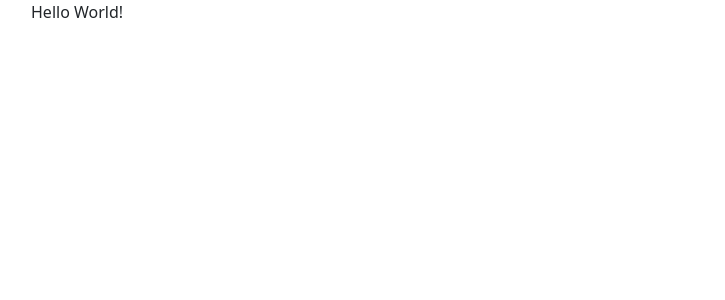
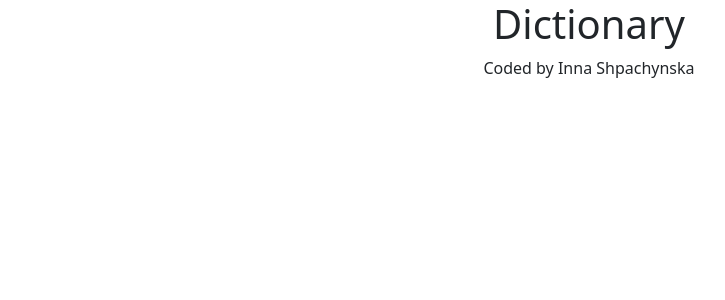
Before and after one commit to InnaShp/dictionary-project, a React (Create React App) app: page / in a window 1280 px wide. Shown: the top 300 px of the page, without its empty margins (51-776 px from the left). Built offline with nearby package versions, Linux system fonts and the light colour scheme.

Commit message:
Create a new component "Dictionary"

```diff
--- a/src/App.css
+++ b/src/App.css
@@ -0,0 +1,3 @@
+.App {
+  text-align: center;
+}
--- a/src/App.js
+++ b/src/App.js
@@ -1,9 +1,13 @@
+import React from "react";
 import './App.css';
+import Dictionary from "./Dictionary";
 
 export default function App() {
   return (
     <div className="App">
-      Hello World!
+      <h1>Dictionary</h1>
+      <Dictionary />
+      <footer>Coded by Inna Shpachynska</footer>
     </div>
   );
 }
--- /dev/null
+++ b/src/Dictionary.js
@@ -0,0 +1,10 @@
+import React from "react";
+import "./Dictionary.css";
+
+export default function Dictionary() {
+  return (
+    <div className="Dictionary">
+      <form></form>
+    </div>
+  );
+}
```
Also changed, not shown: src/Dictionary.css (added).
